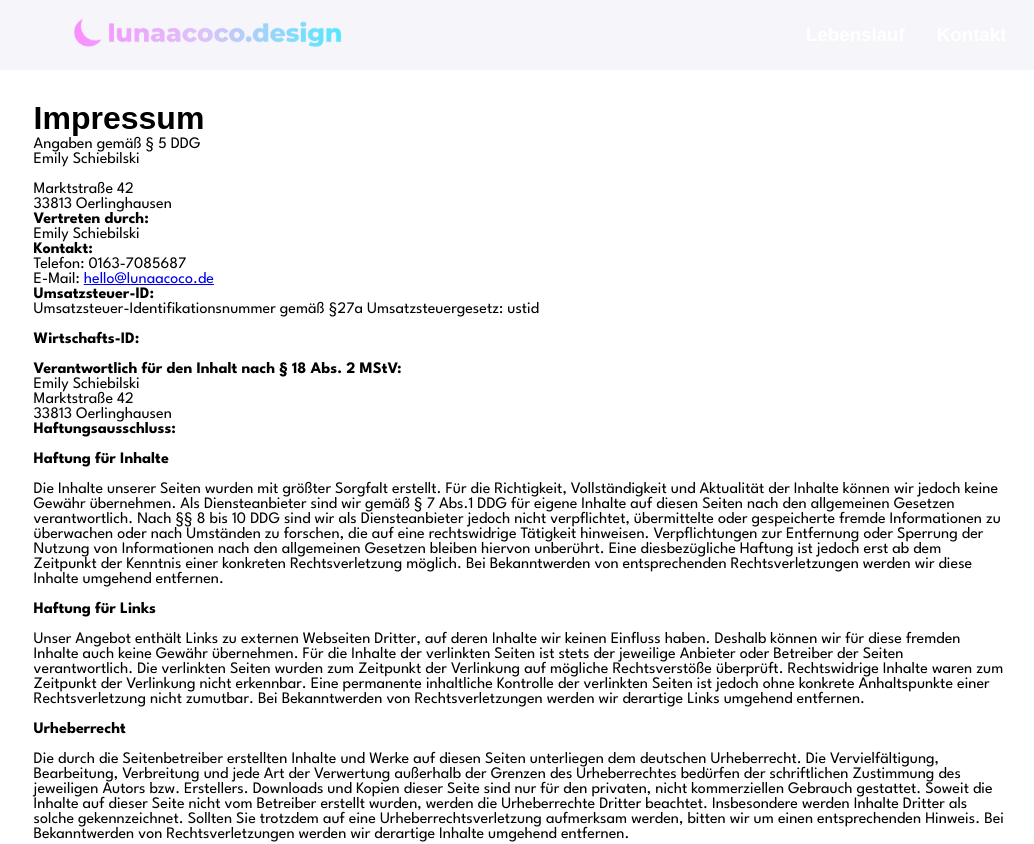
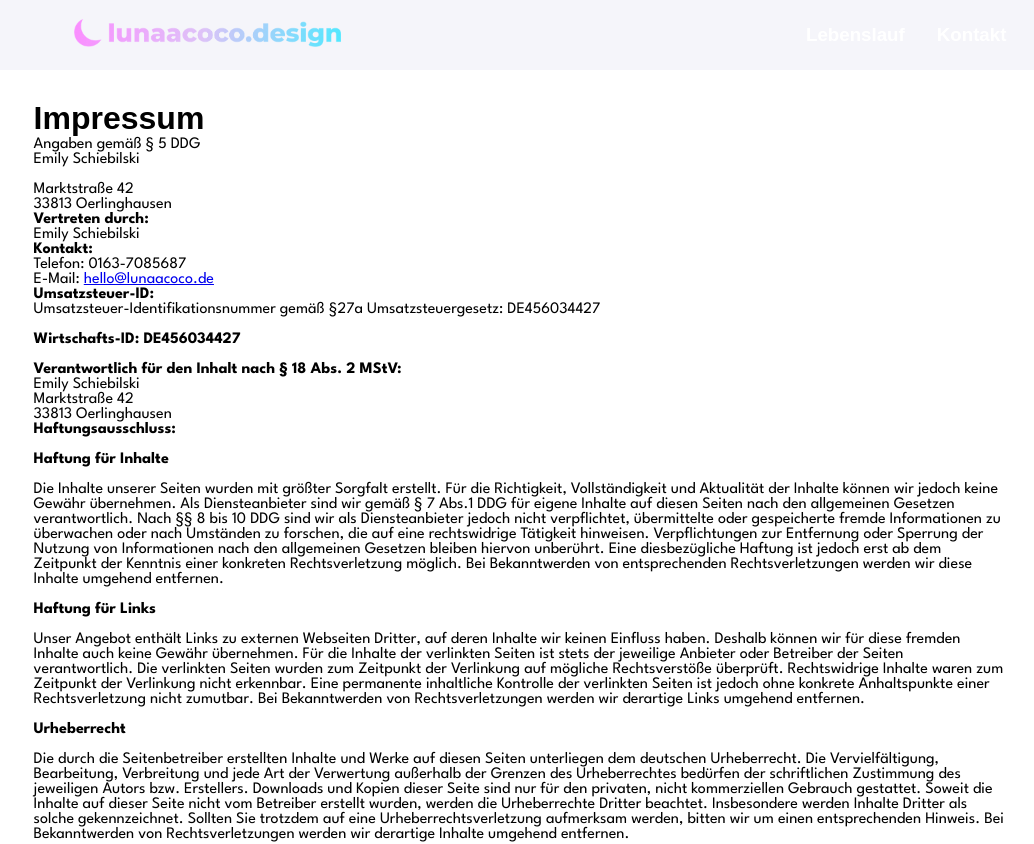
Before and after one commit to lunaacoco-design/Portfolio, a Vue app: page /impressum in a window 1280 px wide. Shown: the top 844 px of the page, without its empty margins (120-1154 px from the left). Built offline with nearby package versions, Linux system fonts and the light colour scheme.

Commit message:
01.001.005 - UStNr eingefügt

```diff
--- a/src/views/Impressum.vue
+++ b/src/views/Impressum.vue
@@ -12,8 +12,8 @@
         </p><p><strong>Kontakt:</strong> <br>
         Telefon: 0163-7085687<br>
         E-Mail: <a href='mailto:hello@lunaacoco.de'>hello@lunaacoco.de</a></br></p><p><strong>Umsatzsteuer-ID: </strong> <br>
-        Umsatzsteuer-Identifikationsnummer gemäß §27a Umsatzsteuergesetz: ustid<br><br>
-        <strong>Wirtschafts-ID: </strong><br>
+        Umsatzsteuer-Identifikationsnummer gemäß §27a Umsatzsteuergesetz: DE456034427<br><br>
+        <strong>Wirtschafts-ID: DE456034427</strong><br>
         <br>
         </p><p><strong>Verantwortlich für den Inhalt nach § 18 Abs. 2 MStV:</strong><br>
         Emily Schiebilski <br>
```
